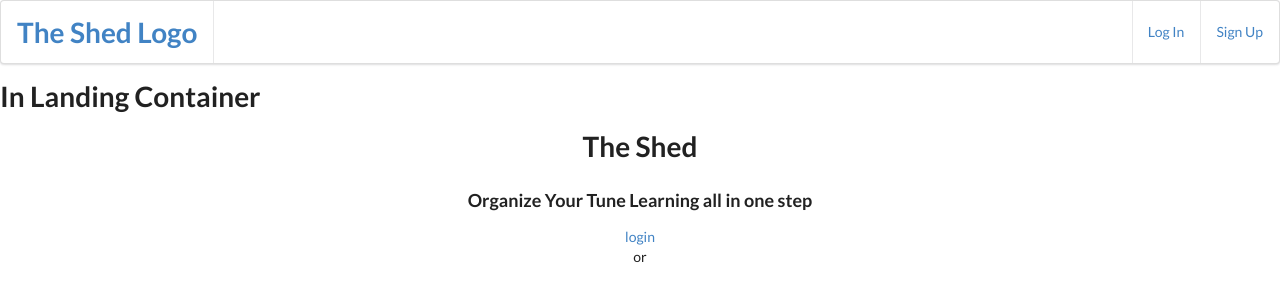
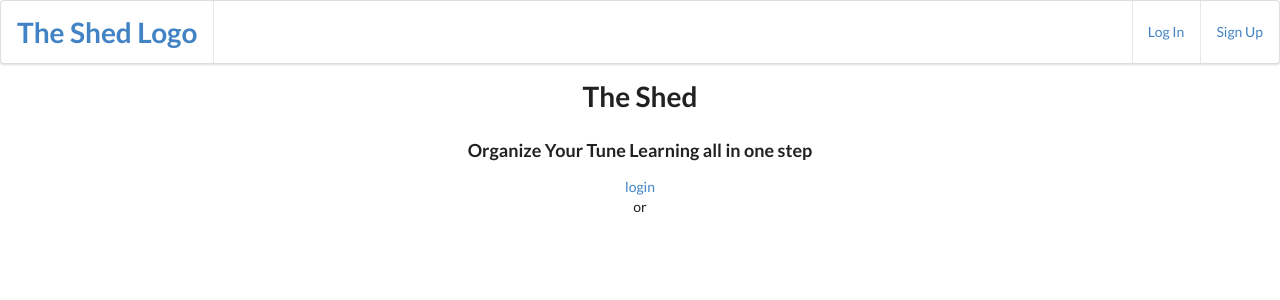
Before and after one commit to sethbass14/the_shed_frontend, a React (Create React App) app: page / in a window 1280 px wide. Shown: the top 300 px of the page. Built offline with nearby package versions, Linux system fonts and the light colour scheme.

Commit message:
pushed logo to dashboard if logged in

```diff
--- a/src/components/Navbar.js
+++ b/src/components/Navbar.js
@@ -9,9 +9,15 @@ const Navbar = (props) => {
   return (
       <div className={`ui menu`}>
         <div className={'item'}>
-          <Link to="/">
-            <h1>The Shed Logo</h1>
-          </Link>
+          {props.loggedIn ? (
+            <Link to="/dashboard">
+              <h1>The Shed Logo</h1>
+            </Link>
+          ) : (
+            <Link to="/">
+              <h1>The Shed Logo</h1>
+            </Link>
+          )}
         </div>
           {props.loggedIn ? (
               <a className="item back" onClick={() => {
--- a/src/containers/LandingContainer.js
+++ b/src/containers/LandingContainer.js
@@ -15,8 +15,6 @@ class LandingContainer extends React.Component {
 
   render() {
     return (
-      <div>
-        <h1>In Landing Container</h1>
         <Switch>
           <Route
             exact path="/login"
@@ -34,8 +32,6 @@ class LandingContainer extends React.Component {
             component={MainContainer}
             />
         </Switch>
-
-      </div>
     )
   }
 }
```
